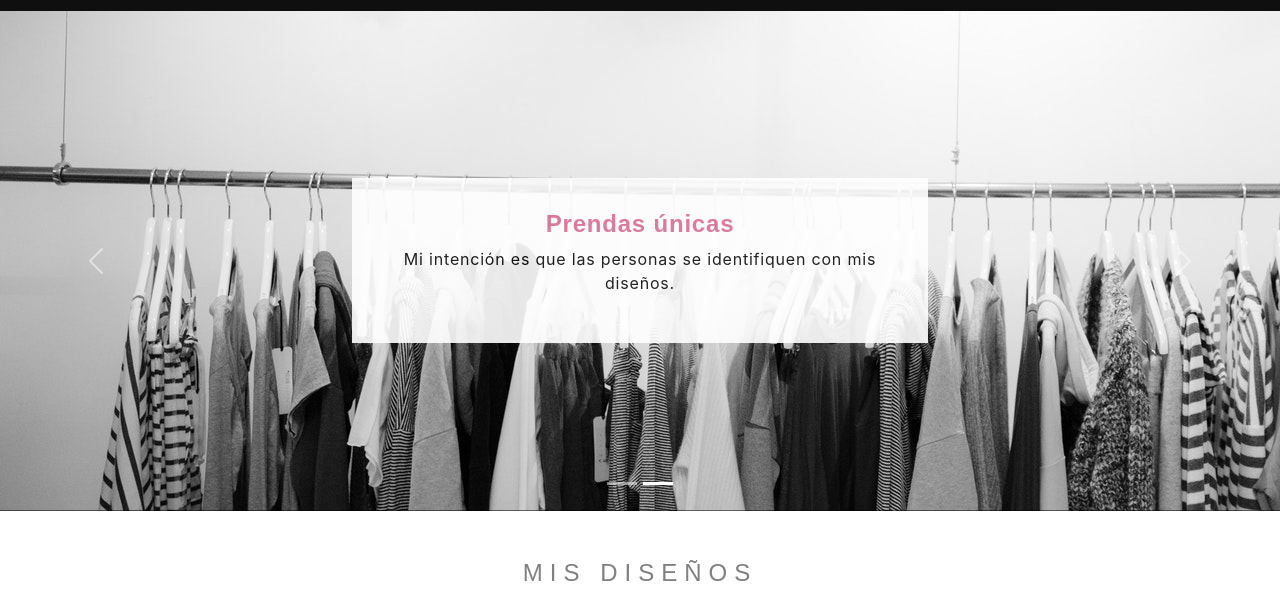
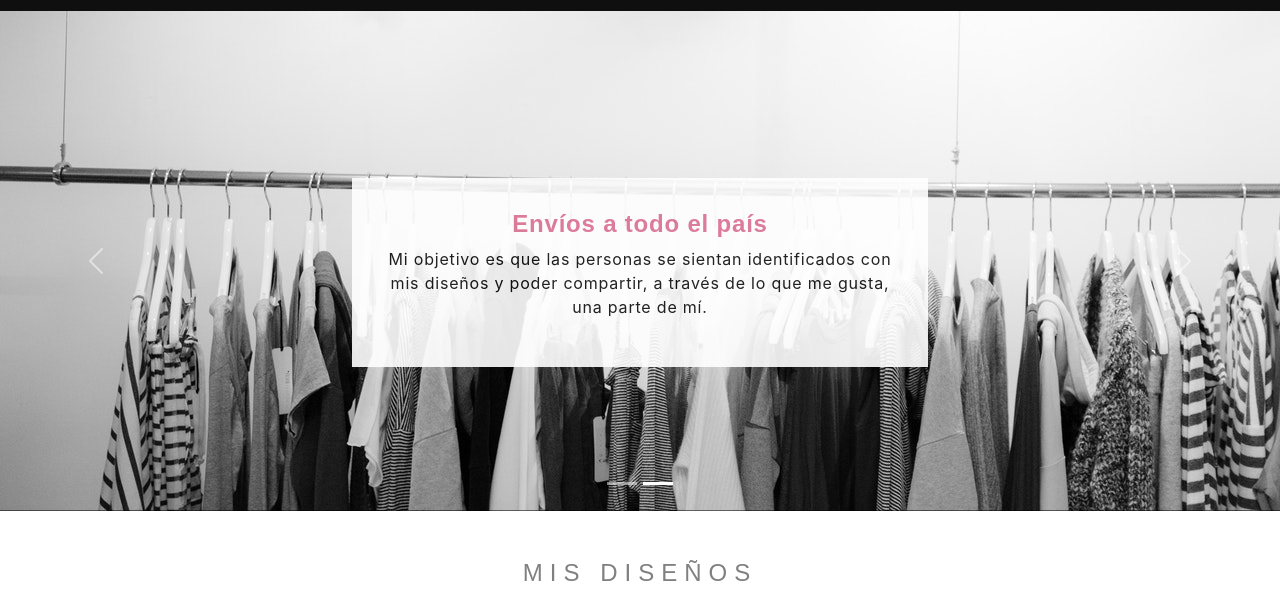
Before and after one commit to gomeznahuel/lapuchadesign, a website: page index.html in a window 1280 px wide. Shown: the part 101-706 px from the top of the page. Drawn offline with nearby package versions, Linux system fonts and the light colour scheme.

Commit message:
text carousel

```diff
--- a/index.html
+++ b/index.html
@@ -69,14 +69,15 @@
           <img src="images/banner-carousel001.png" alt="" class="gallery__img" />
           <div class="carousel-caption d-md-block" id="carouselText">
             <h5 class="main1">La Pucha Design</h5>
-            <p>Mi objetivo es que las personas se sientan identificados con mis diseños y poder compartir, a través de lo que me gusta, una parte de mí.</p>
+            <p>¡Hola! Mi nombre es <strong>Mora</strong> y este es mi emprendimiento de indumentaria. Soy diseñadora y creo prendas únicas y personalizadas..</p>
           </div>
         </div>
         <div class="carousel-item">
           <img src="images/banner-carousel002.png" alt="" class="gallery__img" />
           <div class="carousel-caption d-md-block" id="carouselText">
-            <h5 class="main1">Prendas únicas</h5>
-            <p>Mi intención es que las personas se identifiquen con mis diseños.</p>
+            <h5 class="main1">Envíos a todo el país</h5>
+            <p>
+              Mi objetivo es que las personas se sientan identificados con mis diseños y poder compartir, a través de lo que me gusta, una parte de mí.</p>
           </div>
         </div>
       </div>
--- a/scss/main.scss
+++ b/scss/main.scss
@@ -819,9 +819,9 @@ footer {
 @media only screen and (min-width: 602px) {
   // Texto dentro del Carousel
 
-  .container-boton {
-    display: none;
-  }
+  // .container-boton {
+  //   display: none;
+  // }
 
   .navbar-collapse {
     background-color: white;
@@ -1131,7 +1131,7 @@ footer {
       width: 45%;
       margin: 0 auto;
       padding: 2rem;
-      bottom: 12rem;
+      bottom: 8rem;
       h5 {
         font-weight: 700;
       }
@@ -1215,7 +1215,6 @@ footer {
     }
   }
 
-
 // Min width 1200px
 @media only screen and (min-width: 1200px) {
   //btn whatsapp
@@ -1253,7 +1252,7 @@ footer {
       background-color: #ffffff !important;
       margin: 0 auto;
       padding: 2rem !important;
-      bottom: 10.5rem !important;
+      bottom: 9rem !important;
       h5 {
         font-weight: 700;
       }
@@ -1439,7 +1438,7 @@ footer {
       width: 20%;
       margin: 0 auto;
       padding: 2rem;
-      bottom: 4rem;
+      bottom: 8rem !important;
       h5 {
         font-weight: 700;
       }
```
Also changed, not shown: css/estilo.css.
